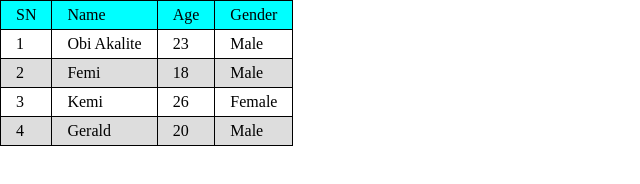
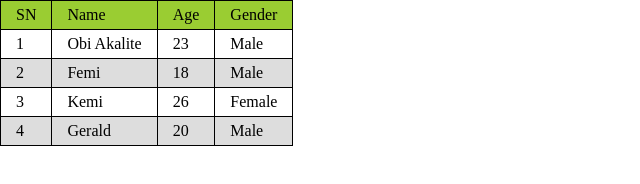
Before and after one commit to profinnocent/mobile-table, a plain HTML site: page index.html in a window 1280 px wide. Shown: the whole page, without its empty margins (0-640 px from the left). Drawn offline with Linux system fonts and the light colour scheme.

Commit message:
thead color change

```diff
--- a/style.css
+++ b/style.css
@@ -12,7 +12,7 @@ table{
 }
 
 thead{
-    background-color: aqua;
+    background-color: yellowgreen;
 }
 
 td{
```
